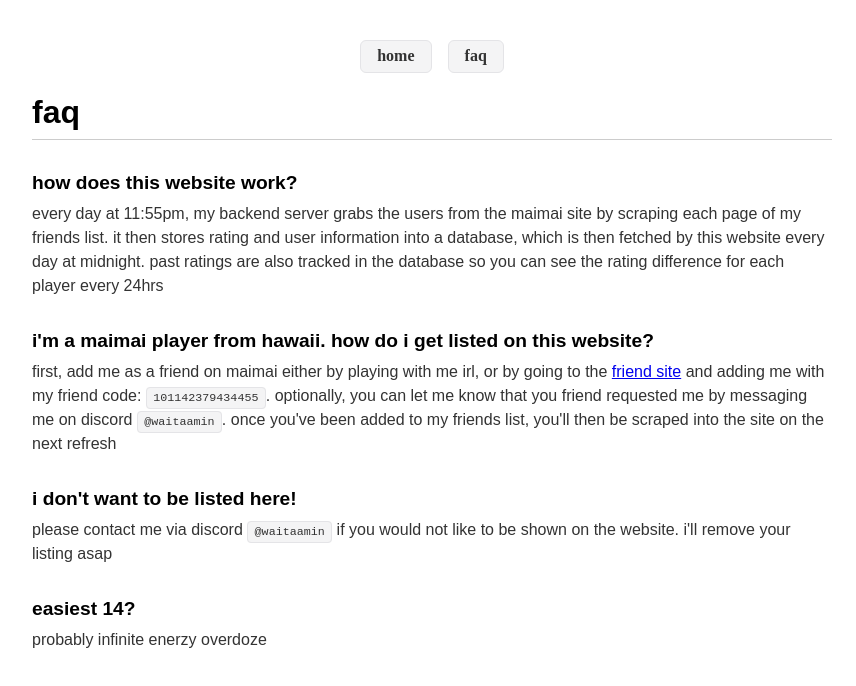
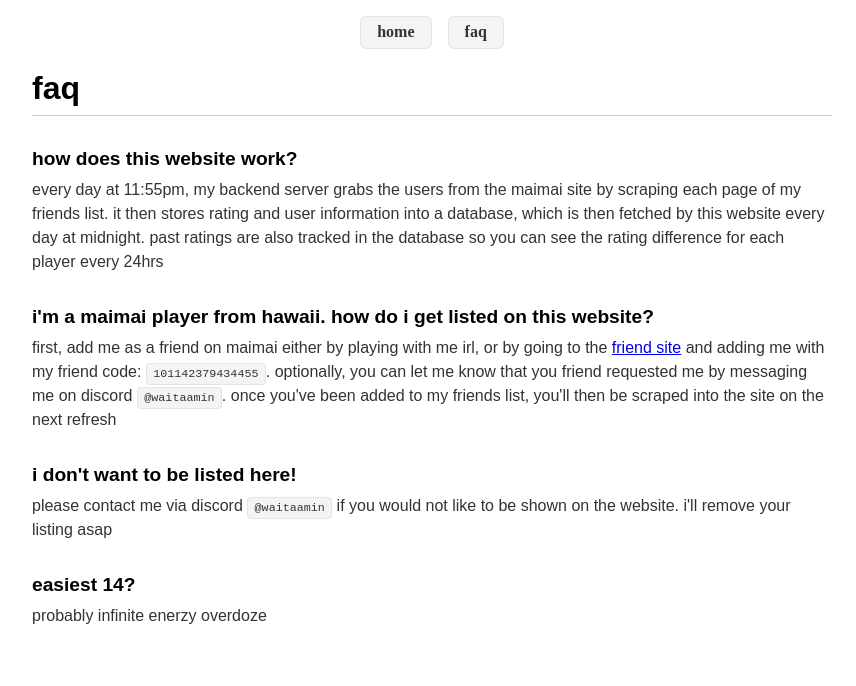
Before and after one commit to min-808/rating-site, a Next.js app: page /faq in a window 1280 px wide. Shown: the top 686 px of the page, without its empty margins (208-1064 px from the left). Built offline with nearby package versions, Linux system fonts and the light colour scheme.

Commit message:
Change padding again

```diff
--- a/src/app/layout.tsx
+++ b/src/app/layout.tsx
@@ -10,7 +10,7 @@ export default function RootLayout({
     <html lang="en">
       <body>
         {/* We wrap the header in a container to match your page widths */}
-        <div style={{ maxWidth: '800px', margin: '0 auto', paddingTop: '2rem' }}>
+        <div style={{ maxWidth: '800px', margin: '0 auto', paddingTop: '0.5rem' }}>
           <header style={{
             display: 'flex',
             justifyContent: 'center', // This centers the buttons
@@ -31,8 +31,6 @@ export default function RootLayout({
             </Link>
           </header>
         </div>
-
-        {/* This is where your page.tsx files render */}
       {children}
       </body>
     </html>
```
